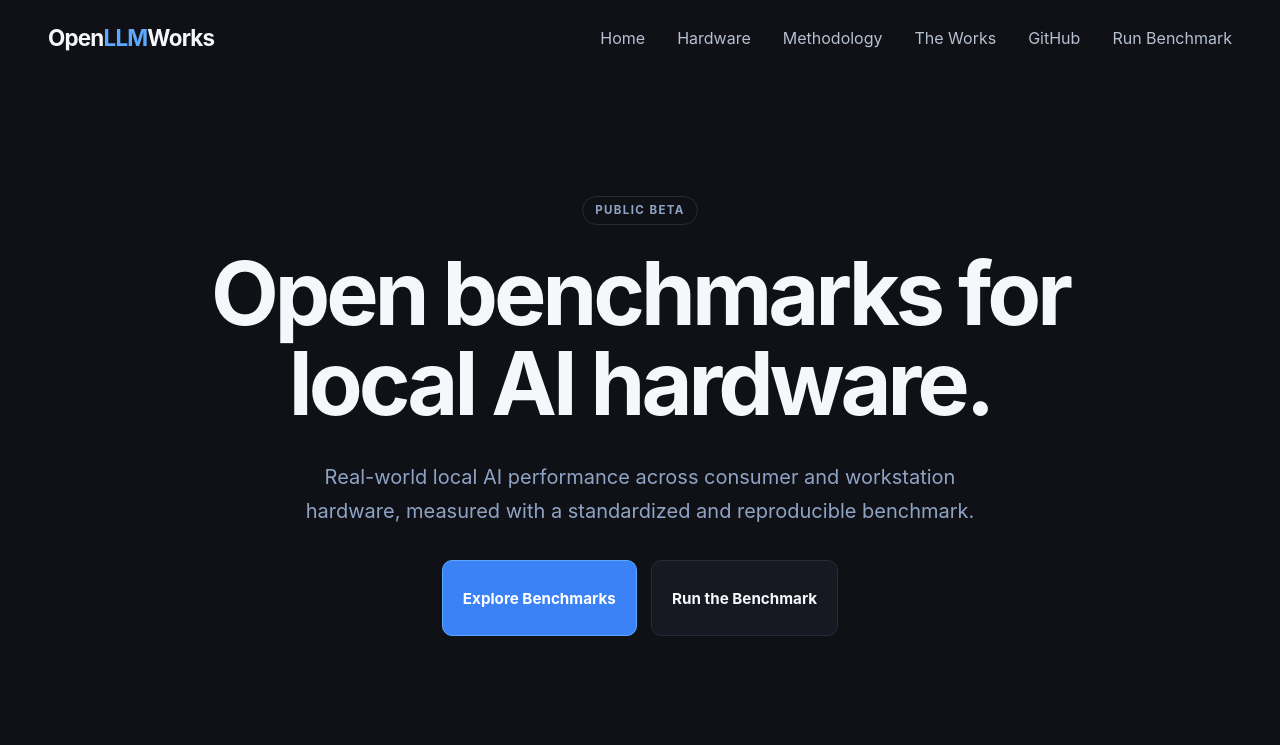
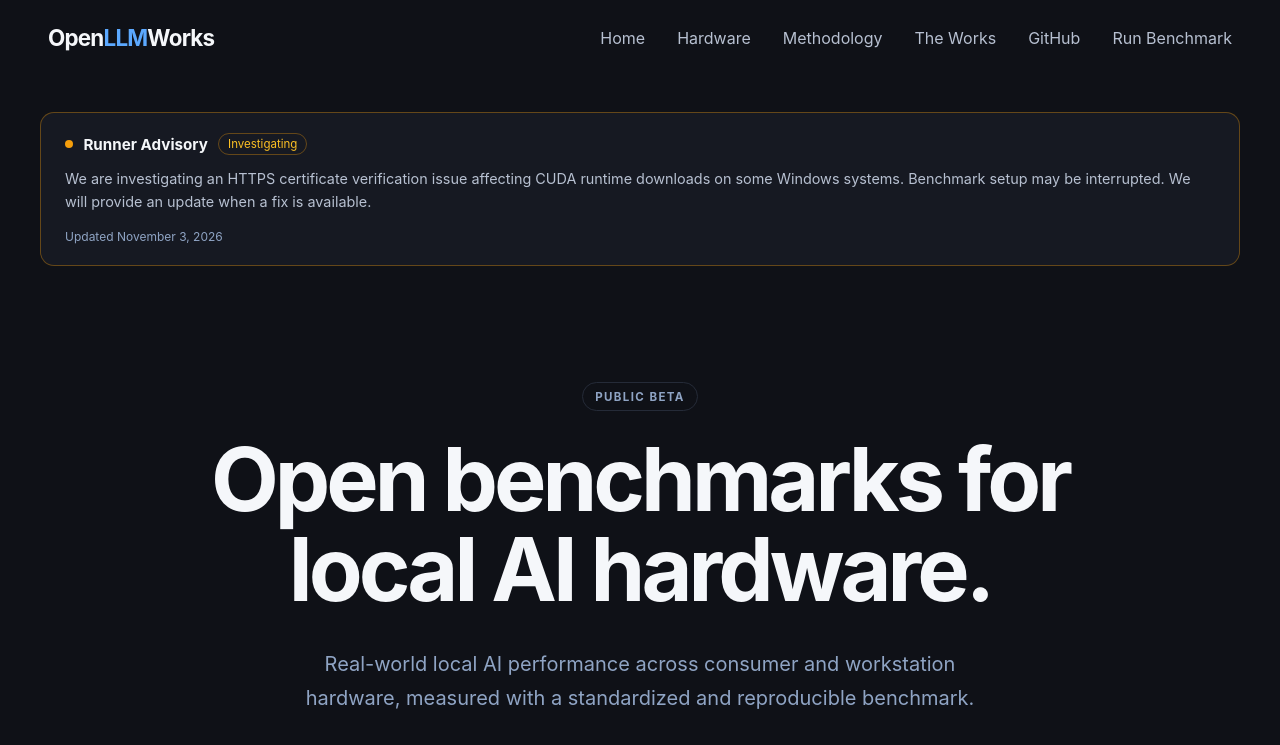
Before and after one commit to namphan813/OpenLLMWorks, a React (Vite) app in the folder website/: page / in a window 1280 px wide. Shown: the top 745 px of the page. Built offline with nearby package versions, Linux system fonts and the light colour scheme; no server answers.

Commit message:
Add homepage Runner status advisory

```diff
--- /dev/null
+++ b/website/src/components/RunnerAdvisory.css
@@ -0,0 +1,64 @@
+
+.runner-advisory {
+    width: min(1200px, calc(100% - 4rem));
+    margin: 7rem auto -5rem;
+    position: relative;
+    z-index: 1;
+}
+
+.runner-advisory-inner {
+    padding: 1.25rem 1.5rem;
+    border: 1px solid rgba(245, 158, 11, 0.35);
+    border-radius: 14px;
+    background: var(--surface);
+}
+
+.runner-advisory-heading {
+    display: flex;
+    align-items: center;
+    flex-wrap: wrap;
+    gap: 0.65rem;
+}
+
+.runner-advisory-indicator {
+    width: 8px;
+    height: 8px;
+    border-radius: 50%;
+    background: #f59e0b;
+    flex-shrink: 0;
+}
+
+.runner-advisory-heading strong {
+    font-size: 0.95rem;
+}
+
+.runner-advisory-status {
+    padding: 0.2rem 0.55rem;
+    border: 1px solid rgba(245, 158, 11, 0.35);
+    border-radius: 999px;
+    color: #fbbf24;
+    font-size: 0.72rem;
+}
+
+.runner-advisory p {
+    margin: 0.7rem 0;
+    color: var(--text-secondary);
+    font-size: 0.9rem;
+    line-height: 1.65;
+}
+
+.runner-advisory-date {
+    color: var(--text-muted);
+    font-size: 0.75rem;
+}
+
+@media (max-width: 640px) {
+    .runner-advisory {
+        width: calc(100% - 2rem);
+        margin: 6rem auto -5rem;
+    }
+
+    .runner-advisory-inner {
+        padding: 1rem;
+    }
+}
--- /dev/null
+++ b/website/src/components/RunnerAdvisory.jsx
@@ -0,0 +1,45 @@
+
+const RUNNER_ADVISORY_ENABLED = true;
+
+function RunnerAdvisory() {
+    if (!RUNNER_ADVISORY_ENABLED) {
+        return null;
+    }
+
+    return (
+        <aside
+            className="runner-advisory"
+            aria-label="Runner service advisory"
+            role="status"
+        >
+            <div className="runner-advisory-inner">
+                <div className="runner-advisory-heading">
+                    <span className="runner-advisory-indicator" />
+
+                    <strong>
+                        Runner Advisory
+                    </strong>
+
+                    <span className="runner-advisory-status">
+                        Investigating
+                    </span>
+                </div>
+
+                <p>
+                    We are investigating an HTTPS certificate
+                    verification issue affecting CUDA runtime
+                    downloads on some Windows systems.
+                    Benchmark setup may be interrupted.
+                    We will provide an update when a fix
+                    is available.
+                </p>
+
+                <span className="runner-advisory-date">
+                    Updated November 3, 2026
+                </span>
+            </div>
+        </aside>
+    );
+}
+
+export default RunnerAdvisory;
--- a/website/src/pages/Home.jsx
+++ b/website/src/pages/Home.jsx
@@ -1,8 +1,11 @@
+
 import { useEffect, useState } from "react";
 
 import Layout from "../layout/Layout";
 
 import Hero from "../components/Hero";
+import RunnerAdvisory from "../components/RunnerAdvisory";
+import "../components/RunnerAdvisory.css";
 import MetricCard from "../components/MetricCard";
 import BenchmarkHighlights from "../components/BenchmarkHighlights";
 import HowItWorks from "../components/HowItWorks";
@@ -136,6 +139,8 @@ function Home() {
 
     return (
         <Layout>
+            <RunnerAdvisory />
+
             <Hero />
 
             <section className="metrics">
```
